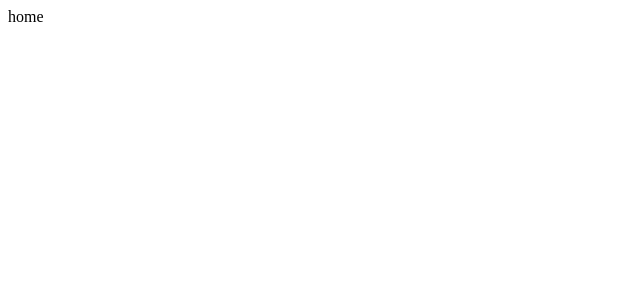
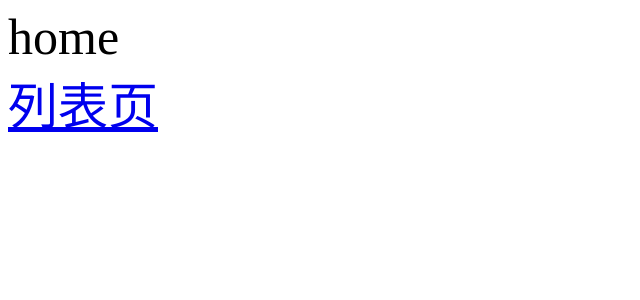
Before and after one commit to AaronKWS/Travel, a Vue app in the folder my-project/: page / in a window 1280 px wide. Shown: the top 300 px of the page, without its empty margins (0-640 px from the left). Built offline with nearby package versions, Linux system fonts and the light colour scheme.

Commit message:
单页应用VS多页应用

```diff
--- a/my-project/src/pages/home/Home.vue
+++ b/my-project/src/pages/home/Home.vue
@@ -1,5 +1,9 @@
 <template>
-    <div>home</div>
+<div>
+    <div class="home">home</div>
+    <router-link to="/list" class="home">列表页</router-link>
+</div>
+
 </template>
 
 <script>
@@ -7,3 +11,9 @@ export default{
     name: 'Home'
 }
 </script>
+
+<style>
+    .home {
+        font-size: 50px
+    }
+</style>
```
